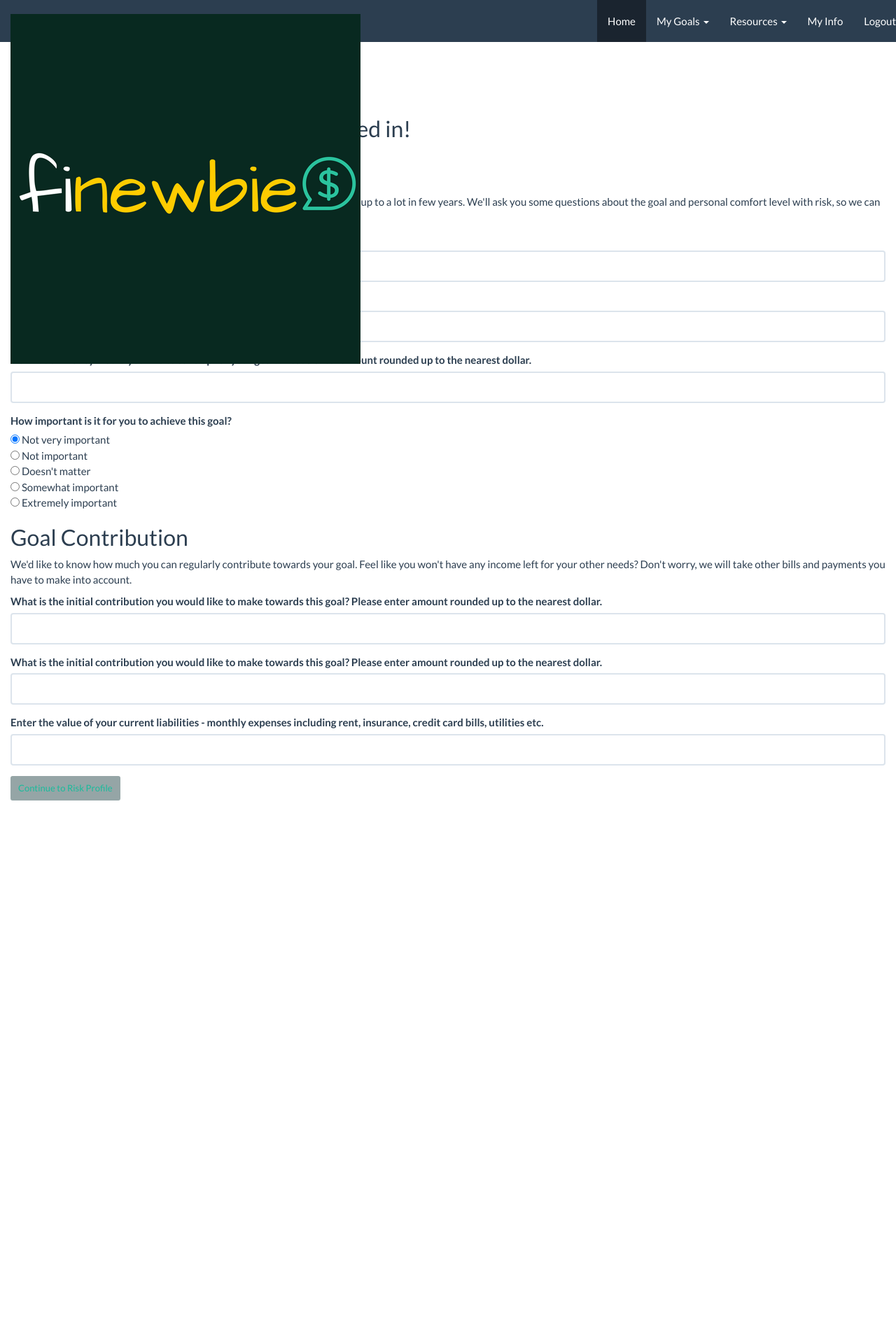
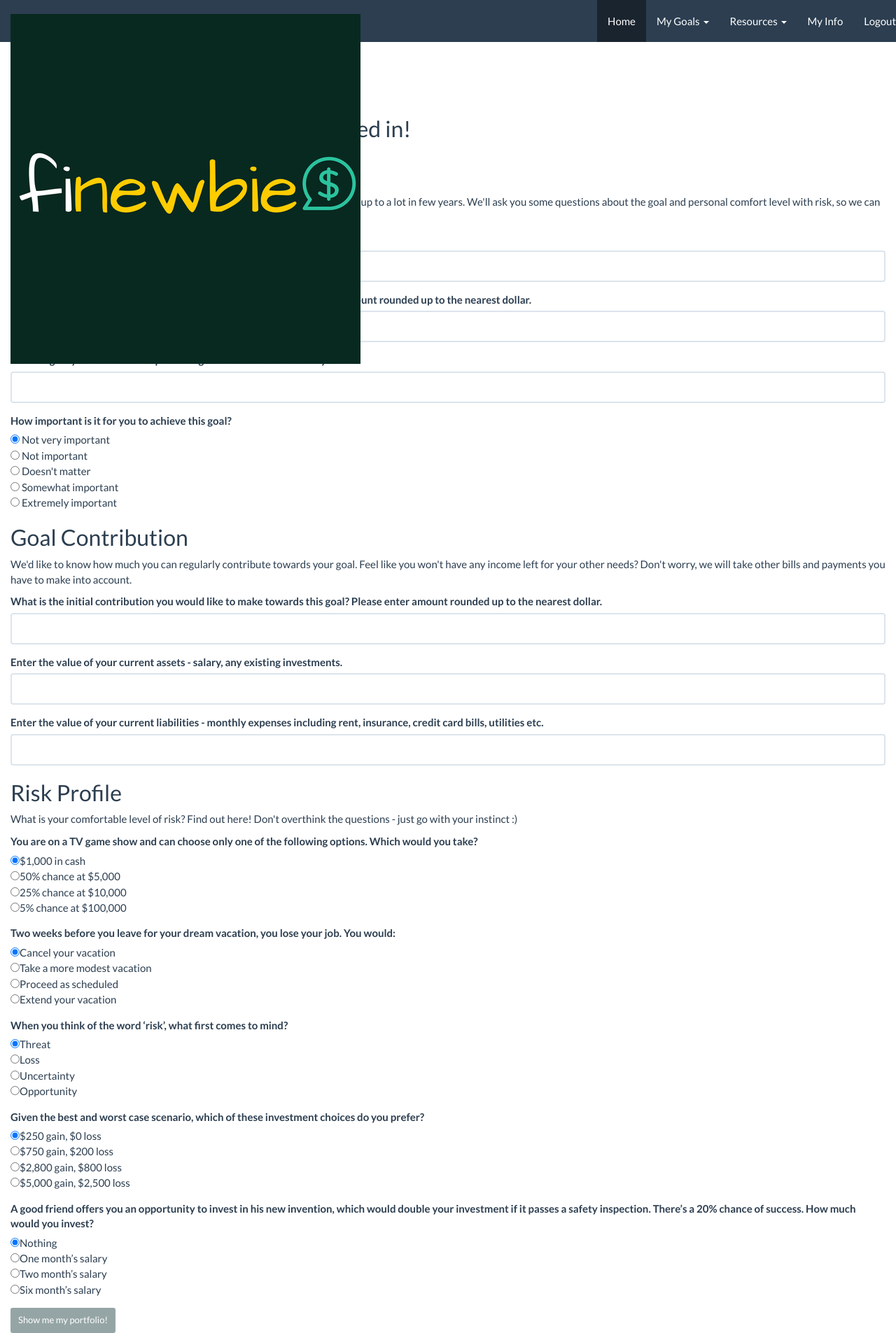
Before and after one commit to K2050896/finewbie, a Flask app: page /profiles/create-goal in a window 1280 px wide. Shown: the whole page at 70% size. Before the commit the page ends 1144 px from the top, so only its background shows below. Run offline with Flask 2, Linux system fonts and the light colour scheme; some libraries are stand-ins or nearby versions; some web fonts are replaced.

Commit message:
Inputs work!! Wednesday 330pm

```diff
--- a/src/models/profiles/views.py
+++ b/src/models/profiles/views.py
@@ -1,3 +1,4 @@
+import uuid
 from flask import Blueprint, request, render_template, session, redirect, url_for
 from src.models.profiles.profile import Profile
 
@@ -6,14 +7,37 @@ profile_blueprint = Blueprint('profiles', __name__)
 @profile_blueprint.route('/create-goal', methods=['GET', 'POST'])
 def create_goal():
     if request.method == 'POST':
-        email = request.form["email"]
-        password = request.form["password"]
+        port_id = uuid.uuid4()
+        name = request.form["name"]
+        goal = request.form["amount"]
+        Y = request.form["time"]
+        T = request.form["time"]
+        importance = request.form["imp"]
+        init_con = request.form["init_con"]
+        assets = request.form["assets"]
+        liab = request.form["liab"]
+        r1 = request.form["r1"]
+        r2 = request.form["r2"]
+        r3 = request.form["r3"]
+        r4 = request.form["r4"]
+        r5 = request.form["r5"]
+
+        profile = Profile(port_id=port_id, name=name, goal=goal, Y=Y, T=T, importance=importance, init_con=init_con,
+                          dis_inc=float(assets)-float(liab), r1=r1, r2=r2, r3=r3, r4=r4, r5=r5)
+        profile.save_to_mongo()
+        print("It got here!")
+        return redirect(url_for(".port_summary"))
 
     return render_template("profiles/create_goal.jinja2")
 
-@profile_blueprint.route('/risk-profile', methods=['GET', 'POST'])
-def risk_profile():
-    pass
+# @profile_blueprint.route('/risk-profile', methods=['GET', 'POST'])
+# def risk_profile():
+#     pass
+
+@profile_blueprint.route('/port-summary')
+def port_summary():
+    print("This is the new portfolio.")
+    return render_template("portfolios/port_summary.jinja2")
 
 @profile_blueprint.route('/edit-goal')
 def edit_goal():
--- a/src/templates/base_template.jinja2
+++ b/src/templates/base_template.jinja2
@@ -7,8 +7,8 @@
     <meta name="viewport" content="width=device-width, initial-scale=1.0, shrink-to-fit=no">
 
     <!-- This is the Bootstrap package -->
-{#    <script rel="stylesheet" src="https://maxcdn.bootstrapcdn.com/bootstrap/3.3.7/css/bootstrap.min.css"></script>#}
-{#    <script rel="stylesheet" src="https://maxcdn.bootstrapcdn.com/font-awesome/4.4.0/css/font-awesome.min.css"></script>#}
+    <script rel="stylesheet" src="https://maxcdn.bootstrapcdn.com/bootstrap/3.3.7/css/bootstrap.min.css"></script>
+    <script rel="stylesheet" src="https://maxcdn.bootstrapcdn.com/font-awesome/4.4.0/css/font-awesome.min.css"></script>
     <link href="static/css/bootstrap.min.css" rel="stylesheet" media="screen">
     {#  <link href="static/css/main.css" rel="stylesheet"> #}
 
--- /dev/null
+++ b/src/templates/portfolios/port_summary.jinja2
@@ -0,0 +1,6 @@
+{% extends "homepage.jinja2" %}
+{% block content %}
+
+    <h2>This is the portfolio summary page, after they have created a goal!</h2>
+
+{% endblock %}
--- a/src/templates/profiles/create_goal.jinja2
+++ b/src/templates/profiles/create_goal.jinja2
@@ -3,25 +3,26 @@
 
     <div class="container-fluid">
         <div class="form">
-        <form id="login-form" action="/profiles/risk-profile" method="POST">
+            <form id="login-form" action="{{ url_for('profiles.create_goal') }}" method="POST">
                 <h2>Goal Information</h2>
                 <p>Starting to save up for a goal? That's great! Even small amounts regularly add up to a lot in few years.
                     We'll ask you some questions about the goal and personal comfort level with risk, so we can better choose your portfolios for you.</p>
 
                 <div class="form-group">
                     <label class="control-label" for="name">Name the goal!</label>
-            <input type="text" class="form-control" id="name">
+                    <input type="text" class="form-control" id="name" name="name">
                     <span class="glyphicon glyphicon-ok form-control-feedback" aria-hidden="true"></span>
+                </div>
+
+                <div class="form-group">
+                    <label class="control-label" for="amount">How much money would you like to save up for your goal? Please enter amount rounded up to the nearest dollar.</label>
+                    <input type="number" class="form-control" id="amount" name="amount">
+                    <span class="glyphicon glyphicon-remove form-control-feedback" aria-hidden="true"></span>
                 </div>
                 <div class="form-group">
                     <label class="control-label" for="time">How long do you wish to save up for this goal? Enter the number of years.</label>
-            <input type="number" class="form-control" id="time">
+                    <input type="number" class="form-control" id="time" name="time">
                     <span class="glyphicon glyphicon-warning-sign form-control-feedback" aria-hidden="true"></span>
-        </div>
-        <div class="form-group">
-            <label class="control-label" for="phone">How much money would you like to save up for your goal? Please enter amount rounded up to the nearest dollar.</label>
-            <input type="number" class="form-control" id="phone" aria-describedby="phoneStatus">
-            <span class="glyphicon glyphicon-remove form-control-feedback" aria-hidden="true"></span>
                 </div>
 
                 <div class="form-group">
@@ -37,22 +38,65 @@
                 <p>We'd like to know how much you can regularly contribute towards your goal. Feel like you won't have any income left for your other needs? Don't worry, we will take other bills and payments you have to make into account.</p>
 
                 <div class="form-group">
-            <label class="control-label" for="time">What is the initial contribution you would like to make towards this goal? Please enter amount rounded up to the nearest dollar.</label>
-            <input type="number" class="form-control" id="time">
+                    <label class="control-label" for="init_con">What is the initial contribution you would like to make towards this goal? Please enter amount rounded up to the nearest dollar.</label>
+                    <input type="number" class="form-control" id="init_con" name="init_con">
                     <span class="glyphicon glyphicon-warning-sign form-control-feedback" aria-hidden="true"></span>
                 </div>
                 <div class="form-group">
-            <label class="control-label" for="phone">What is the initial contribution you would like to make towards this goal? Please enter amount rounded up to the nearest dollar.</label>
-            <input type="number" class="form-control" id="phone" aria-describedby="phoneStatus">
+                    <label class="control-label" for="assets">Enter the value of your current assets - salary, any existing investments.</label>
+                    <input type="number" class="form-control" id="assets" name="assets">
                     <span class="glyphicon glyphicon-remove form-control-feedback" aria-hidden="true"></span>
                 </div>
                 <div class="form-group">
-            <label class="control-label" for="phone">Enter the value of your current liabilities - monthly expenses including rent, insurance, credit card bills, utilities etc.</label>
-            <input type="number" class="form-control" id="phone" aria-describedby="phoneStatus">
+                    <label class="control-label" for="liab">Enter the value of your current liabilities - monthly expenses including rent, insurance, credit card bills, utilities etc.</label>
+                    <input type="number" class="form-control" id="liab" name="liab">
                     <span class="glyphicon glyphicon-remove form-control-feedback" aria-hidden="true"></span>
                 </div>
 
-        <button type="submit" class="btn btn-default btn-sm"><a href="/profiles/risk-profile">Continue to Risk Profile</a></button>
+                <h2>Risk Profile</h2>
+                <p>What is your comfortable level of risk? Find out here! Don't overthink the questions - just go with your instinct :)</p>
+
+                <div class="form-group">
+                    <label class="control-label" for="r1">You are on a TV game show and can choose only one of the following options. Which would you take?</label><br>
+                    <input type="radio" name="r1" value="1" checked>$1,000 in cash<br>
+                    <input type="radio" name="r1" value="2">50% chance at $5,000<br>
+                    <input type="radio" name="r1" value="3">25% chance at $10,000<br>
+                    <input type="radio" name="r1" value="4">5% chance at $100,000<br>
+                </div>
+
+                <div class="form-group">
+                    <label class="control-label" for="r2">Two weeks before you leave for your dream vacation, you lose your job. You would:</label><br>
+                    <input type="radio" name="r2" value="1" checked>Cancel your vacation<br>
+                    <input type="radio" name="r2" value="2">Take a more modest vacation<br>
+                    <input type="radio" name="r2" value="3">Proceed as scheduled<br>
+                    <input type="radio" name="r2" value="4">Extend your vacation<br>
+                </div>
+
+                <div class="form-group">
+                    <label class="control-label" for="r3">When you think of the word ‘risk’, what first comes to mind?</label><br>
+                    <input type="radio" name="r3" value="1" checked>Threat<br>
+                    <input type="radio" name="r3" value="2">Loss<br>
+                    <input type="radio" name="r3" value="3">Uncertainty<br>
+                    <input type="radio" name="r3" value="4">Opportunity<br>
+                </div>
+
+                <div class="form-group">
+                    <label class="control-label" for="r4">Given the best and worst case scenario, which of these investment choices do you prefer?</label><br>
+                    <input type="radio" name="r4" value="1" checked>$250 gain, $0 loss<br>
+                    <input type="radio" name="r4" value="2">$750 gain, $200 loss<br>
+                    <input type="radio" name="r4" value="3">$2,800 gain, $800 loss<br>
+                    <input type="radio" name="r4" value="4">$5,000 gain, $2,500 loss<br>
+                </div>
+
+                <div class="form-group">
+                    <label class="control-label" for="r5">A good friend offers you an opportunity to invest in his new invention, which would double your investment if it passes a safety inspection. There’s a 20% chance of success. How much would you invest?</label><br>
+                    <input type="radio" name="r5" value="1" checked>Nothing<br>
+                    <input type="radio" name="r5" value="2">One month’s salary<br>
+                    <input type="radio" name="r5" value="3">Two month’s salary<br>
+                    <input type="radio" name="r5" value="4">Six month’s salary<br>
+                </div>
+
+                <button type="submit" class="btn btn-default btn-sm">Show me my portfolio!</button>
             </form>
         </div>
     </div>
```
Also changed, not shown: src/models/profiles/profile.py (+42 -43 lines), src/templates/profiles/risk_profile.jinja2 (+25 -25 lines). Lines whose indentation alone changed are shown as unchanged.
